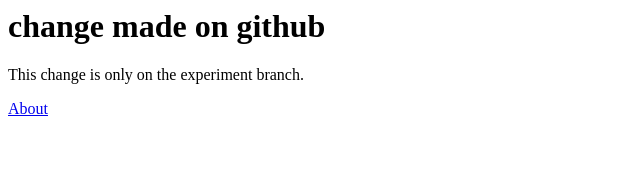
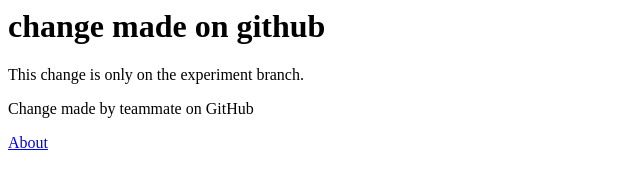
Before and after one commit to vladimirdabicwebdesign/my-first-website-git, a plain HTML site: page index.html in a window 1280 px wide. Shown: the whole page, without its empty margins (0-640 px from the left). Drawn offline with Linux system fonts and the light colour scheme.

Commit message:
Team mate changes

```diff
--- a/index.html
+++ b/index.html
@@ -1,4 +1,6 @@
 <h1>change made on github</h1>
 <p>This change is only on the experiment branch.</p>
 
+<p>Change made by teammate on GitHub</p>
+
 <a href="about.html">About</a>
```
